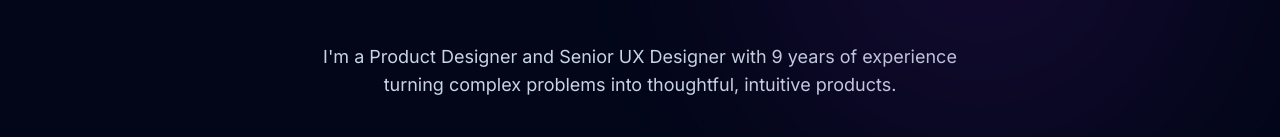
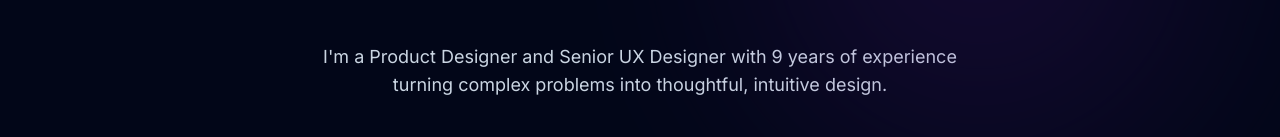
Before and after one commit to juliabizol/julia-portfolio, a Next.js app: page / in a window 1280 px wide. Shown: the part 382-519 px from the top of the page. Built offline with nearby package versions, Linux system fonts and the light colour scheme.

Commit message:
Avoid repeating "products" between Hero headline and subtitle

```diff
--- a/src/components/hero.tsx
+++ b/src/components/hero.tsx
@@ -29,7 +29,7 @@ export function Hero() {
       <p className="mt-6 md:mt-8 max-w-[540px] lg:max-w-[680px] text-[16px] md:text-[18px] leading-[26px] md:leading-[28px] text-slate-300">
         I&apos;m a Product Designer and Senior UX Designer with 9 years of
         experience turning complex problems into thoughtful, intuitive
-        products.
+        design.
       </p>
 
       {/* CTAs */}
```
